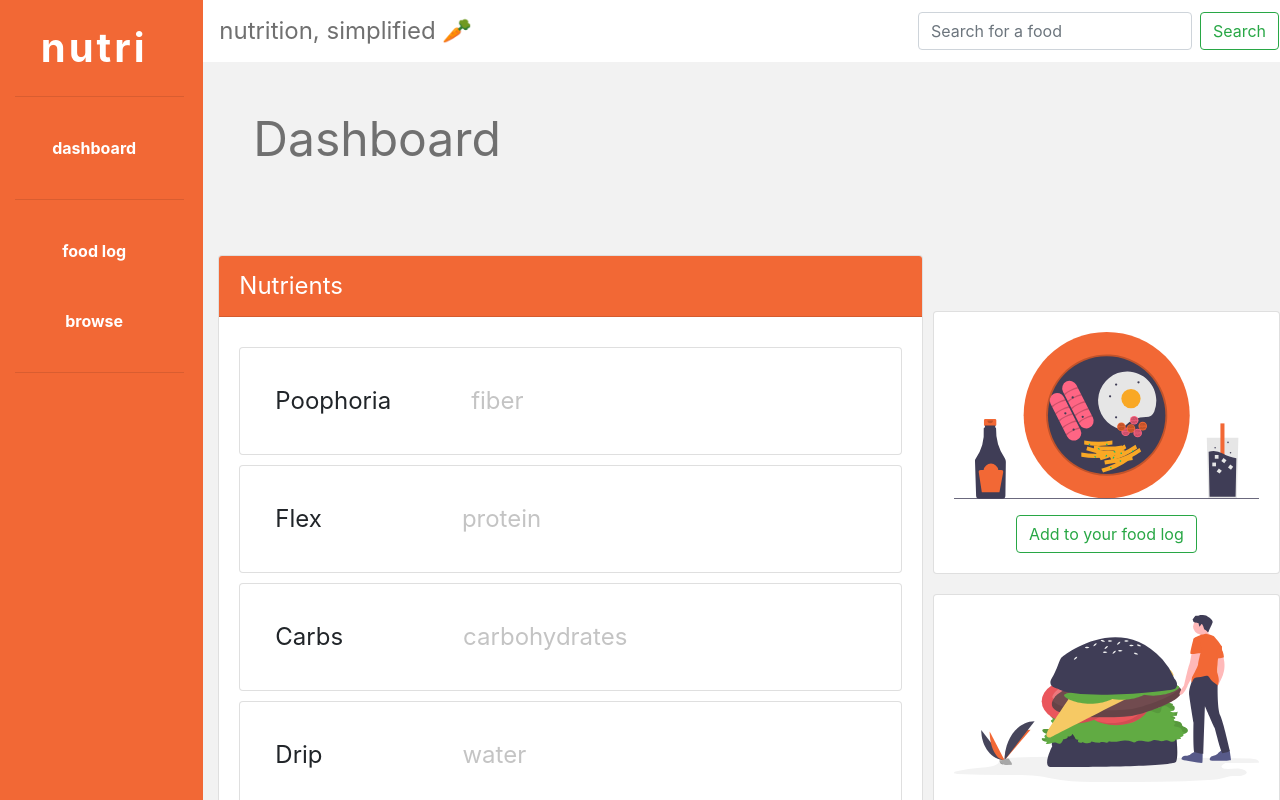
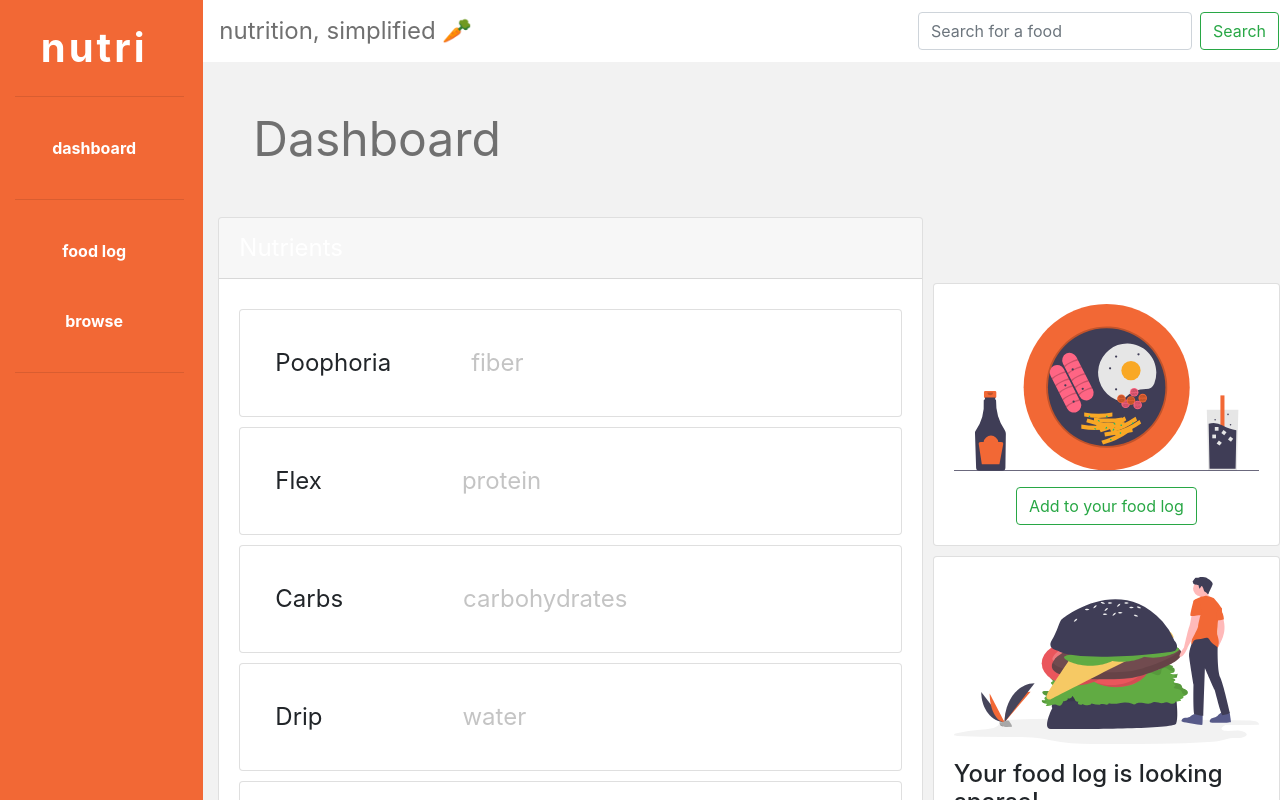
Before and after one commit to michaeltothewilson/nutri, a React (Create React App) app: page / in a window 1280 px wide. Shown: the top 800 px of the page. Built offline with nearby package versions, Linux system fonts and the light colour scheme; no server answers.

Commit message:
using more specific css selectors

```diff
--- a/src/Browse.css
+++ b/src/Browse.css
@@ -2,7 +2,7 @@
   --nutri-orange: #f26835;
 }
 
-.container {
+.browse-container {
   padding: 10px;
   margin-left: 50px;
 }
@@ -26,12 +26,12 @@
   object-fit: cover;
 }
 
-.card {
+.browse-grid-item .card {
   text-align: left;
   margin-top: 10px;
 }
 
-.card-header {
+.browse-grid-item .card-header {
   padding: 15px;
   background-color: var(--nutri-orange) !important;
   color: white;
--- a/src/Browse.js
+++ b/src/Browse.js
@@ -79,9 +79,9 @@ class Browse extends Component {
     return (
       <>
         <h2 className="page-title pt-5">Browse</h2>
-        <div className="browsecontainer">
+        <div className="browse-container">
           <section className="browse-grid-container mt-4">
-            <div className="grid-item item1">
+            <div className="browse-grid-item item1">
               <div className="form-inline">
                 <input type="text"
                       className="form-control mr-sm-2"
```
